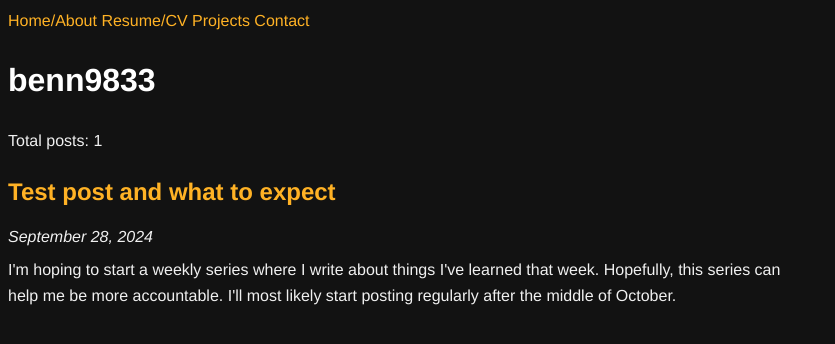
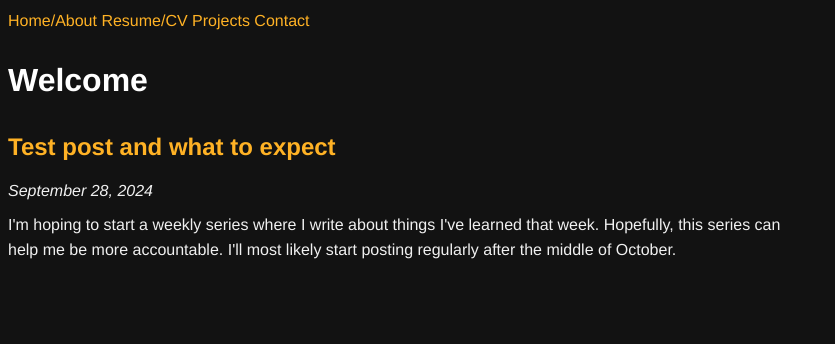
Before and after one commit to benn9833/benn9833.github.io, a Jekyll site: the page built from index.html, in a window 1280 px wide. Shown: the top 344 px of the page, without its empty margins (0-835 px from the left). Built offline with Jekyll 4.4.1, drawn with Linux system fonts in a browser that asks for light colours.

Commit message:
Update index.html

```diff
--- a/index.html
+++ b/index.html
@@ -2,9 +2,11 @@
 layout: default
 title: Home
 ---
+<h1>Welcome</h1>
+<!--
 <h1>{{ site.title }}</h1>
-
 <p>Total posts: {{ site.posts | size }}</p>
+-->
 
 <ul class="post-list">
     {% for post in site.posts %}
```
